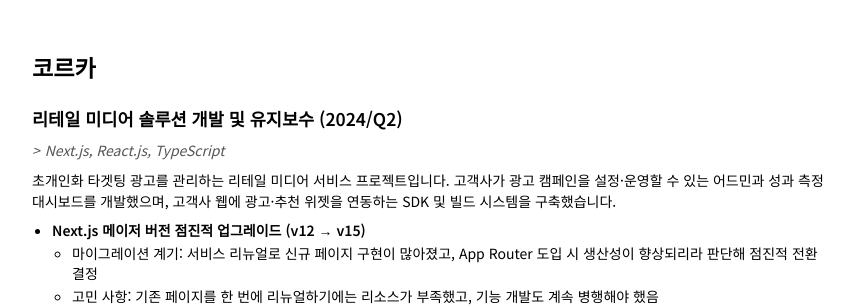
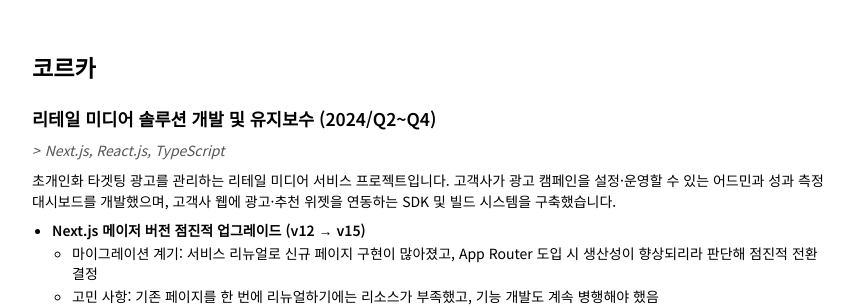
Before and after one commit to ghost-redo/ghost-redo.github.io, a Jekyll site: the page built from resume.md, in a window 1280 px wide and 900 px high, scrolled down 2420 px. Shown: the part 154-461 px from the top of the window, without its empty margins (209-1068 px from the left). Built offline with Jekyll 4.4.1, drawn with Linux system fonts in a browser that asks for light colours; some web fonts are replaced.

Commit message:
Update project duration for retail media solution

```diff
--- a/resume.md
+++ b/resume.md
@@ -130,7 +130,7 @@ C2C 중고거래 플랫폼 중고나라의 웹/웹뷰를 개발 및 유지보수
 
 ## 코르카
 
-### 리테일 미디어 솔루션 개발 및 유지보수 (2024/Q2)
+### 리테일 미디어 솔루션 개발 및 유지보수 (2024/Q2~Q4)
 
 > _Next.js, React.js, TypeScript_
 
```
